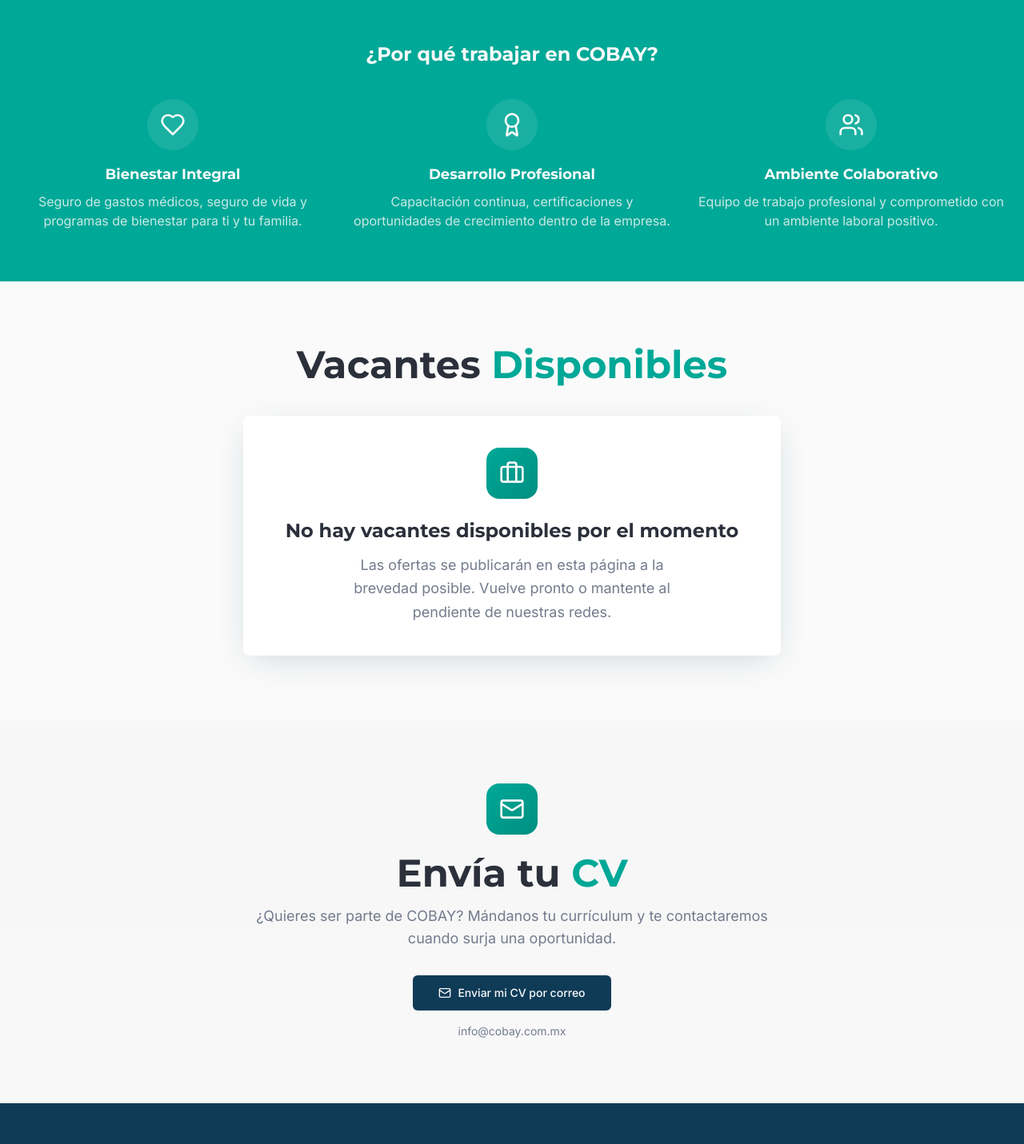
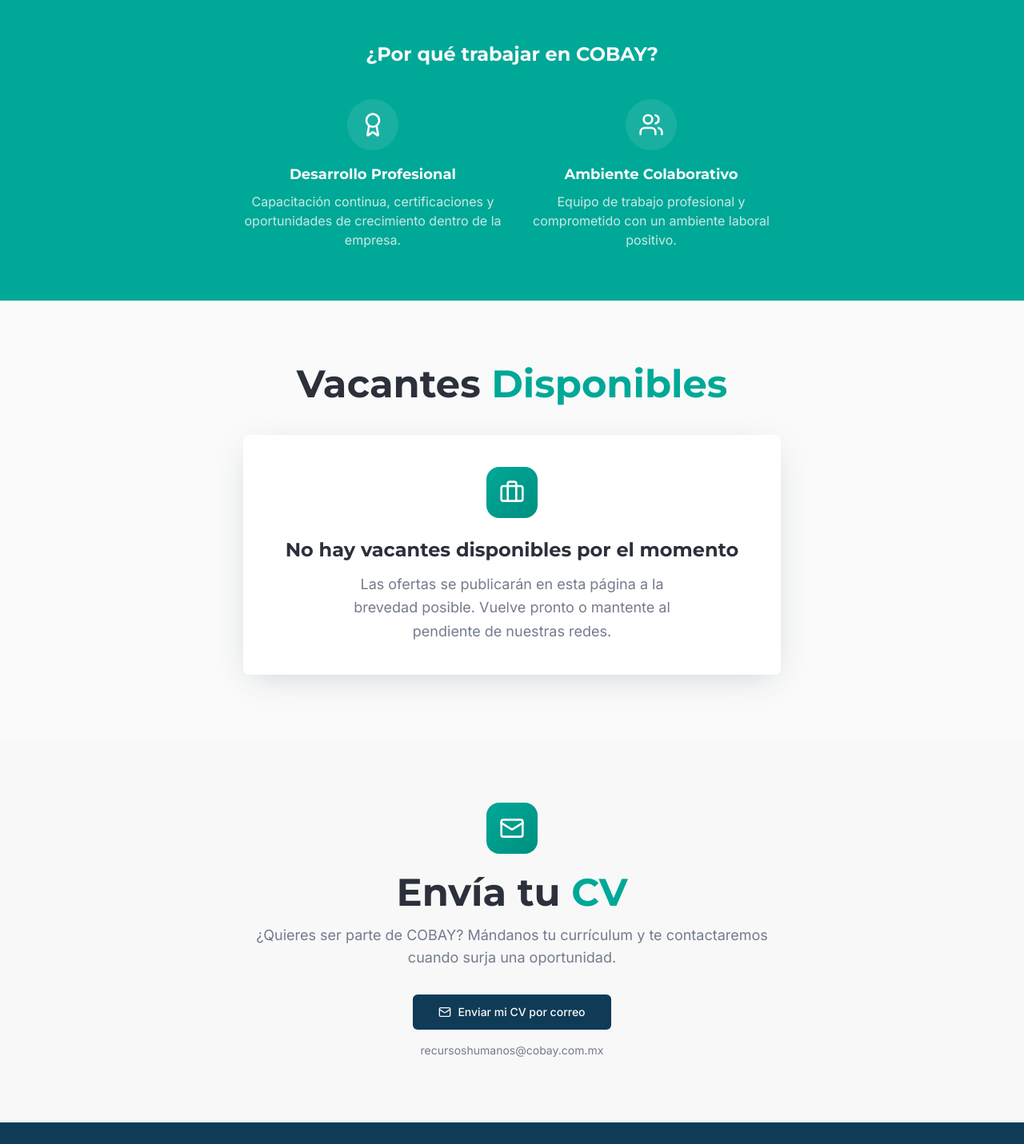
Before and after one commit to jpjimenezn/constructor-landing, a React (Vite) app: page /bolsa-trabajo in a window 1280 px wide. Shown: the part 360-1791 px from the top of the page at 80% size. Built offline with nearby package versions, Linux system fonts and the light colour scheme; the HTML template or start-up script is replaced by a standard one.

Commit message:
Update contact email in BolsaTrabajo component and adjust project statistics in Desarrollos component for accuracy.

```diff
--- a/src/pages/BolsaTrabajo.tsx
+++ b/src/pages/BolsaTrabajo.tsx
@@ -1,16 +1,11 @@
-import { Briefcase, Heart, Award, Users, Mail } from "lucide-react";
+import { Briefcase, Award, Users, Mail } from "lucide-react";
 import { Card, CardContent } from "@/components/ui/card";
 import { Button } from "@/components/ui/button";
 import Footer from "@/components/Footer";
 
-const CONTACT_EMAIL = "info@cobay.com.mx";
+const CONTACT_EMAIL = "recursoshumanos@cobay.com.mx";
 
 const benefitsList = [
-  {
-    icon: Heart,
-    title: "Bienestar Integral",
-    description: "Seguro de gastos médicos, seguro de vida y programas de bienestar para ti y tu familia.",
-  },
   {
     icon: Award,
     title: "Desarrollo Profesional",
@@ -58,7 +53,7 @@ const BolsaTrabajo = () => {
           <h2 className="text-2xl font-bold text-accent-foreground text-center mb-10">
             ¿Por qué trabajar en COBAY?
           </h2>
-          <div className="grid md:grid-cols-3 gap-6">
+          <div className="grid md:grid-cols-2 gap-6 max-w-2xl mx-auto">
             {benefitsList.map((benefit, index) => {
               const Icon = benefit.icon;
               return (
--- a/src/pages/Desarrollos.tsx
+++ b/src/pages/Desarrollos.tsx
@@ -18,7 +18,7 @@ const services: ServiceItem[] = [
 
 const stats = [
   { value: "1.5M+", label: "m² construidos" },
-  { value: "250+", label: "Proyectos entregados" },
+  { value: "15+", label: "Proyectos entregados" },
   { value: "25+", label: "Años de experiencia" },
   { value: "100%", label: "Clientes satisfechos" },
 ];
```
